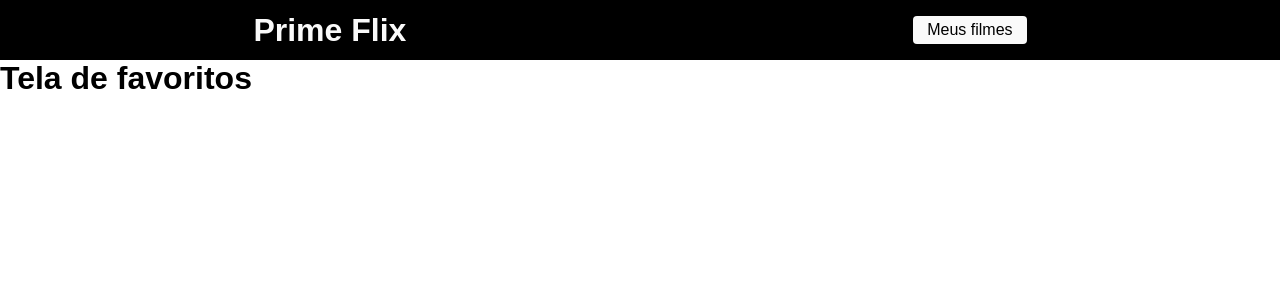
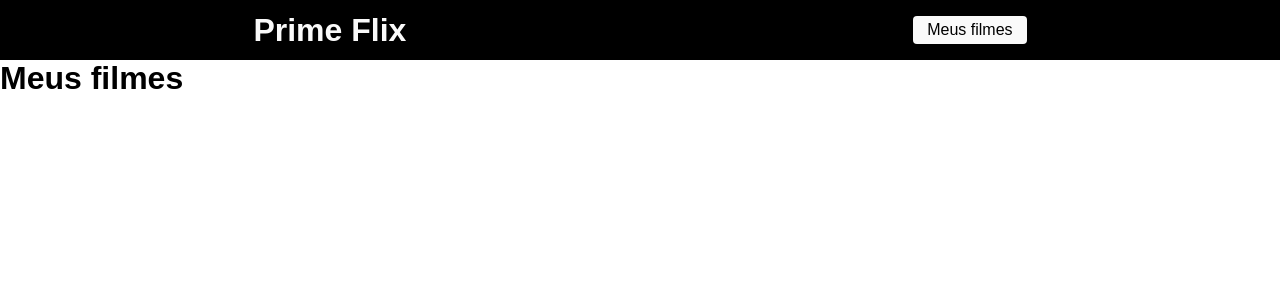
Before and after one commit to YanGraim/primeFlix, a React (Vite) app: page /favoritos in a window 1280 px wide. Shown: the top 300 px of the page. Built offline with nearby package versions, Linux system fonts and the light colour scheme.

Commit message:
feat(favoritos): exibir lista de filmes salvos na página de favoritos

```diff
--- a/src/pages/Favoritos/index.jsx
+++ b/src/pages/Favoritos/index.jsx
@@ -1,9 +1,27 @@
+import { useEffect, useState } from "react";
 import "./favoritos.css";
 
 function Favoritos() {
+  const [filmes, setFilmes] = useState([]);
+
+  useEffect(() => {
+    const minhaLista = localStorage.getItem("@primeflix");
+    setFilmes(JSON.parse(minhaLista) || []);
+  }, []);
+
   return (
-    <div>
-      <h1>Tela de favoritos</h1>
+    <div className="meus-filmes">
+      <h1>Meus filmes</h1>
+
+      <ul>
+        {filmes.map((item) => {
+          return (
+            <li key={item.id}>
+              <span>{item.title}</span>
+            </li>
+          );
+        })}
+      </ul>
     </div>
   );
 }
```
